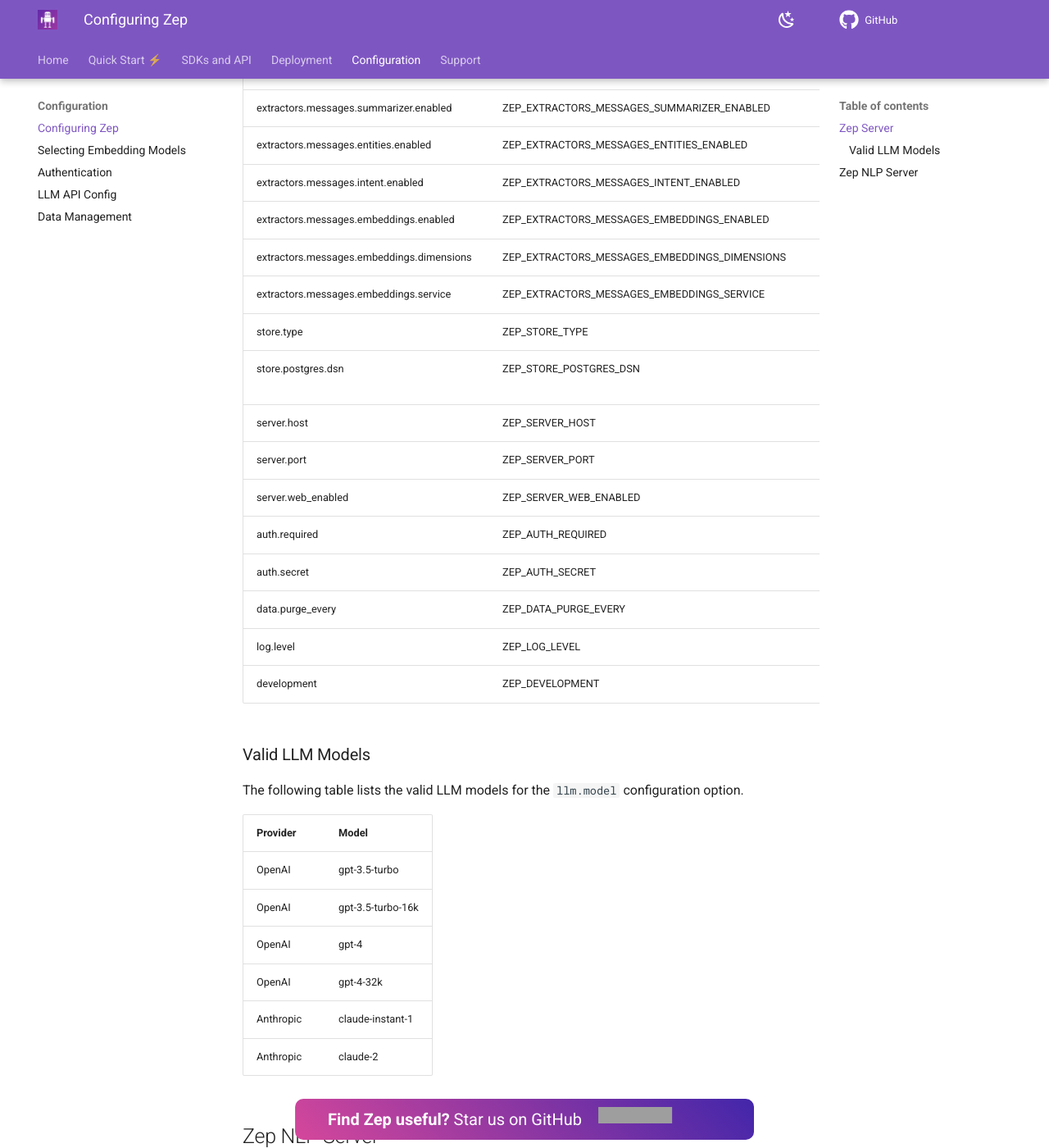
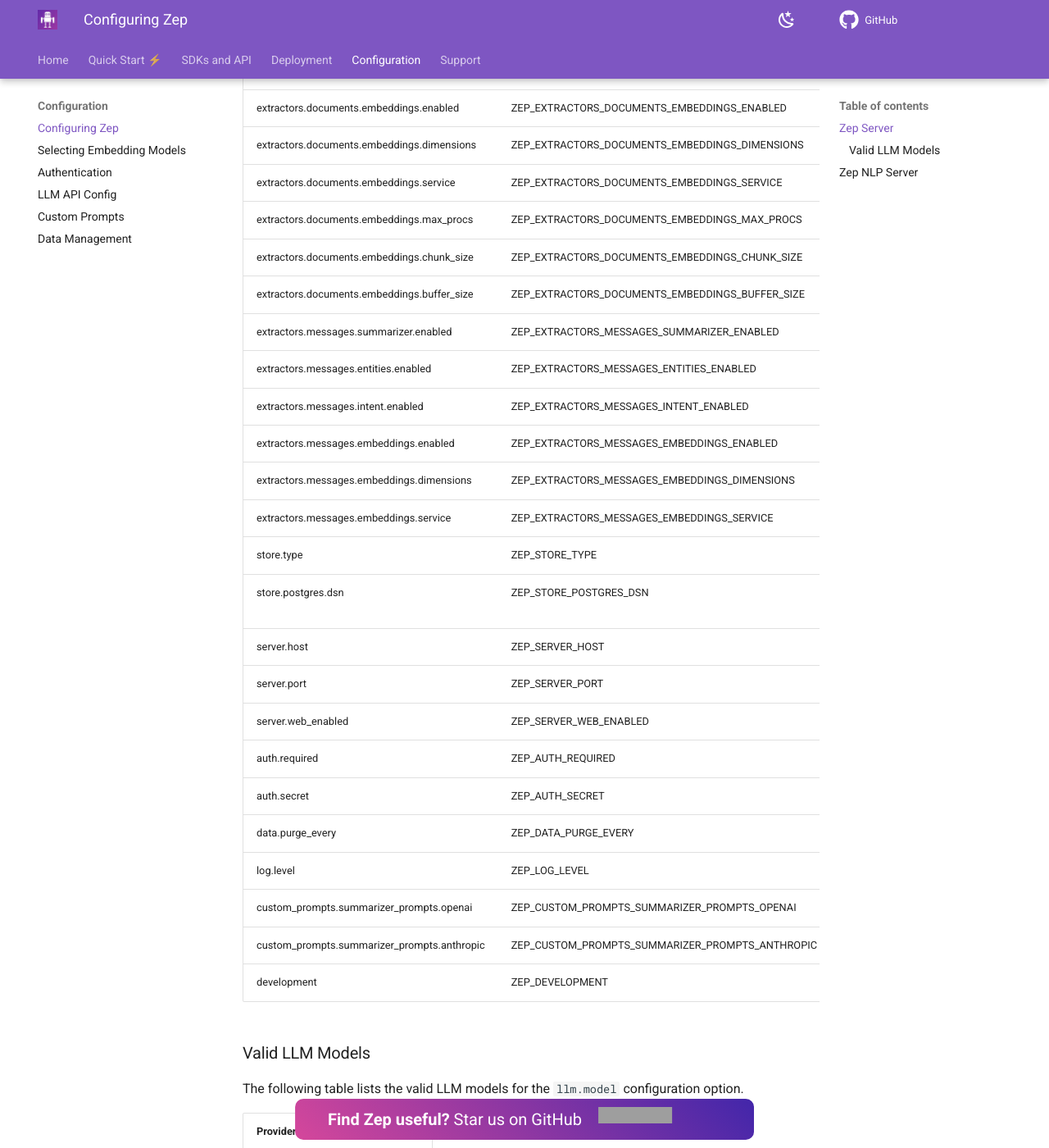
Before and after one commit to getzep/docs.getzep.com, an MkDocs documentation site: the page built from docs/deployment/config.md, in a window 1280 px wide and 1400 px high, scrolled down 1250 px. Shown: the whole window at 82% size. Built offline with MkDocs 1.6.1 and Material for MkDocs 9.7.7, drawn with Linux system fonts in a browser that asks for light colours; plug-ins that fetch from the network failed and are left out; comment, search, counter and statistics services are not loaded; some of the changed text lies outside the part shown; grey boxes are pictures that could not be loaded.

Commit message:
index + prompt updates

```diff
--- a/docs/deployment/config.md
+++ b/docs/deployment/config.md
@@ -23,33 +23,41 @@
 
     If configuring Zep to use the Anthropic LLM service, you must configure Zep to use the local embeddings service.
 
-| Config Key                                 | Environment Variable                           | Default                                                      |
-| ------------------------------------------ | ---------------------------------------------- | ------------------------------------------------------------ |
-| llm.service                                | ZEP_LLM_SERVICE                                | openai                                                       |
-| llm.model                                  | ZEP_LLM_MODEL                                  | gpt-3.5-turbo                                                |
-| llm.azure_openai_endpoint                  | ZEP_LLM_AZURE_OPENAI_ENDPOINT                  | undefined                                                    |
-| llm.openai_endpoint                        | ZEP_LLM_OPENAI_ENDPOINT                        | undefined                                                    |
-| llm.openai_org_id                          | ZEP_LLM_OPENAI_ORG_ID                          | undefined                                                    |
-| memory.message_window                      | ZEP_MEMORY_MESSAGE_WINDOW                      | 12                                                           |
-| extractors.documents.embeddings.enabled    | ZEP_EXTRACTORS_DOCUMENTS_EMBEDDINGS_ENABLED    | true                                                         |
-| extractors.documents.embeddings.dimensions | ZEP_EXTRACTORS_DOCUMENTS_EMBEDDINGS_DIMENSIONS | 384                                                          |
-| extractors.documents.embeddings.service    | ZEP_EXTRACTORS_DOCUMENTS_EMBEDDINGS_SERVICE    | local                                                        |
-| extractors.messages.summarizer.enabled     | ZEP_EXTRACTORS_MESSAGES_SUMMARIZER_ENABLED     | true                                                         |
-| extractors.messages.entities.enabled       | ZEP_EXTRACTORS_MESSAGES_ENTITIES_ENABLED       | true                                                         |
-| extractors.messages.intent.enabled         | ZEP_EXTRACTORS_MESSAGES_INTENT_ENABLED         | false                                                        |
-| extractors.messages.embeddings.enabled     | ZEP_EXTRACTORS_MESSAGES_EMBEDDINGS_ENABLED     | true                                                         |
-| extractors.messages.embeddings.dimensions  | ZEP_EXTRACTORS_MESSAGES_EMBEDDINGS_DIMENSIONS  | 384                                                          |
-| extractors.messages.embeddings.service     | ZEP_EXTRACTORS_MESSAGES_EMBEDDINGS_SERVICE     | local                                                        |
-| store.type                                 | ZEP_STORE_TYPE                                 | postgres                                                     |
-| store.postgres.dsn                         | ZEP_STORE_POSTGRES_DSN                         | postgres://postgres:postgres@localhost:5432/?sslmode=disable |
-| server.host                                | ZEP_SERVER_HOST                                | 0.0.0.0
-| server.port                                | ZEP_SERVER_PORT                                | 8000                                                         |
-| server.web_enabled                                | ZEP_SERVER_WEB_ENABLED                                | true                                                         |
-| auth.required                              | ZEP_AUTH_REQUIRED                              | false                                                        |
-| auth.secret                                | ZEP_AUTH_SECRET                                | do-not-use-this-secret-in-production                         |
-| data.purge_every                           | ZEP_DATA_PURGE_EVERY                           | 60                                                           |
-| log.level                                  | ZEP_LOG_LEVEL                                  | info                                                         |
-| development                                  | ZEP_DEVELOPMENT                                  | false                                                         |
+| Config Key                                  | Environment Variable                            | Default                                                      |
+|---------------------------------------------|-------------------------------------------------|--------------------------------------------------------------|
+| llm.service                                 | ZEP_LLM_SERVICE                                 | openai                                                       |
+| llm.model                                   | ZEP_LLM_MODEL                                   | gpt-3.5-turbo                                                |
+| llm.azure_openai_endpoint                   | ZEP_LLM_AZURE_OPENAI_ENDPOINT                   | undefined                                                    |
+| llm.openai_endpoint                         | ZEP_LLM_OPENAI_ENDPOINT                         | undefined                                                    |
+| llm.openai_org_id                           | ZEP_LLM_OPENAI_ORG_ID                           | undefined                                                    |
+| llm.azure_openai                            | ZEP_LLM_AZURE_OPENAI                            | undefined                                                    |
+| llm.azure_openai_endpoint                   | ZEP_LLM_AZURE_OPENAI_ENDPOINT                   | undefined                                                    |
+| nlp.server_url                              | ZEP_NLP_SERVER_URL                              | undefined                                                    |
+| memory.message_window                       | ZEP_MEMORY_MESSAGE_WINDOW                       | 12                                                           |
+| extractors.documents.embeddings.enabled     | ZEP_EXTRACTORS_DOCUMENTS_EMBEDDINGS_ENABLED     | true                                                         |
+| extractors.documents.embeddings.dimensions  | ZEP_EXTRACTORS_DOCUMENTS_EMBEDDINGS_DIMENSIONS  | 384                                                          |
+| extractors.documents.embeddings.service     | ZEP_EXTRACTORS_DOCUMENTS_EMBEDDINGS_SERVICE     | local                                                        |
+| extractors.documents.embeddings.max_procs   | ZEP_EXTRACTORS_DOCUMENTS_EMBEDDINGS_MAX_PROCS   | 2                                                            |
+| extractors.documents.embeddings.chunk_size  | ZEP_EXTRACTORS_DOCUMENTS_EMBEDDINGS_CHUNK_SIZE  | 1000                                                         |
+| extractors.documents.embeddings.buffer_size | ZEP_EXTRACTORS_DOCUMENTS_EMBEDDINGS_BUFFER_SIZE | 1000                                                         |
+| extractors.messages.summarizer.enabled      | ZEP_EXTRACTORS_MESSAGES_SUMMARIZER_ENABLED      | true                                                         |
+| extractors.messages.entities.enabled        | ZEP_EXTRACTORS_MESSAGES_ENTITIES_ENABLED        | true                                                         |
+| extractors.messages.intent.enabled          | ZEP_EXTRACTORS_MESSAGES_INTENT_ENABLED          | false                                                        |
+| extractors.messages.embeddings.enabled      | ZEP_EXTRACTORS_MESSAGES_EMBEDDINGS_ENABLED      | true                                                         |
+| extractors.messages.embeddings.dimensions   | ZEP_EXTRACTORS_MESSAGES_EMBEDDINGS_DIMENSIONS   | 384                                                          |
+| extractors.messages.embeddings.service      | ZEP_EXTRACTORS_MESSAGES_EMBEDDINGS_SERVICE      | local                                                        |
+| store.type                                  | ZEP_STORE_TYPE                                  | postgres                                                     |
+| store.postgres.dsn                          | ZEP_STORE_POSTGRES_DSN                          | postgres://postgres:postgres@localhost:5432/?sslmode=disable |
+| server.host                                 | ZEP_SERVER_HOST                                 | 0.0.0.0                                                      |
+| server.port                                 | ZEP_SERVER_PORT                                 | 8000                                                         |
+| server.web_enabled                          | ZEP_SERVER_WEB_ENABLED                          | true                                                         |
+| auth.required                               | ZEP_AUTH_REQUIRED                               | false                                                        |
+| auth.secret                                 | ZEP_AUTH_SECRET                                 | do-not-use-this-secret-in-production                         |
+| data.purge_every                            | ZEP_DATA_PURGE_EVERY                            | 60                                                           |
+| log.level                                   | ZEP_LOG_LEVEL                                   | info                                                         |
+| custom_prompts.summarizer_prompts.openai    | ZEP_CUSTOM_PROMPTS_SUMMARIZER_PROMPTS_OPENAI    | See Zep's source code for details                            |
+| custom_prompts.summarizer_prompts.anthropic | ZEP_CUSTOM_PROMPTS_SUMMARIZER_PROMPTS_ANTHROPIC | See Zep's source code for details                            |
+| development                                 | ZEP_DEVELOPMENT                                 | false                                                        |
 
 ### Valid LLM Models
 
--- a/mkdocs.yml
+++ b/mkdocs.yml
@@ -46,6 +46,7 @@
       - Selecting Embedding Models: deployment/embeddings.md
       - Authentication: deployment/auth.md
       - LLM API Config: deployment/llm_config.md
+      - Custom Prompts: deployment/prompts.md
       - Data Management: deployment/data.md
 
   - Support: support/index.md
```
Also changed, not shown: docs/deployment/llm_config.md (+3 -1 lines), docs/deployment/production.md (+10 -1 lines), docs/deployment/prompts.md (added, +47 -0 lines), docs/sdk/chat_history/search.md (+26 -5 lines), docs/sdk/documents.md (+15 -0 lines).
